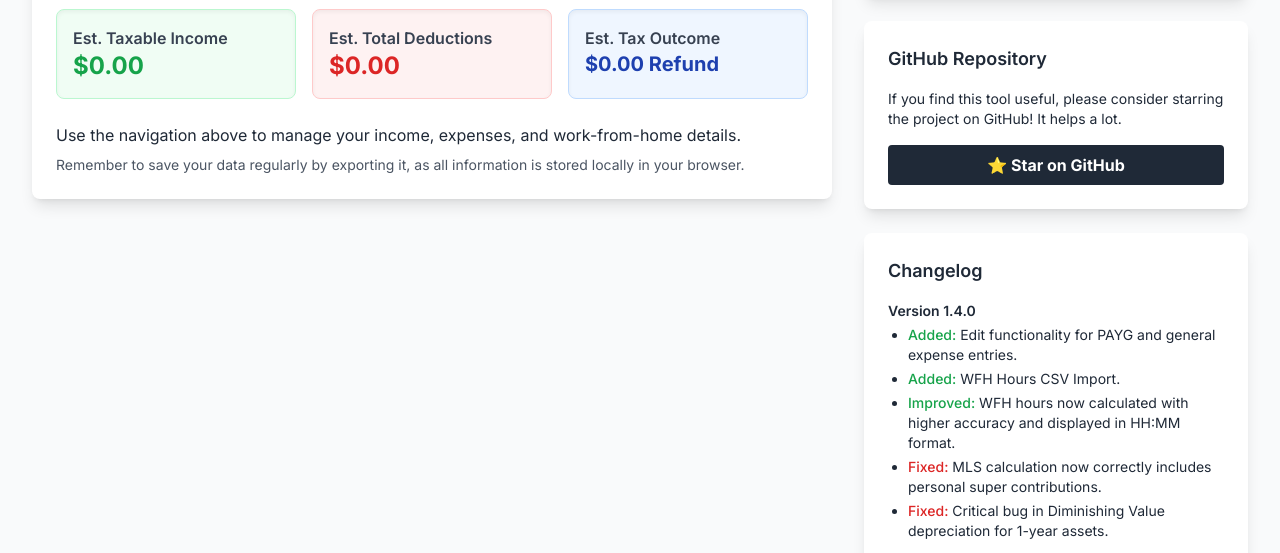
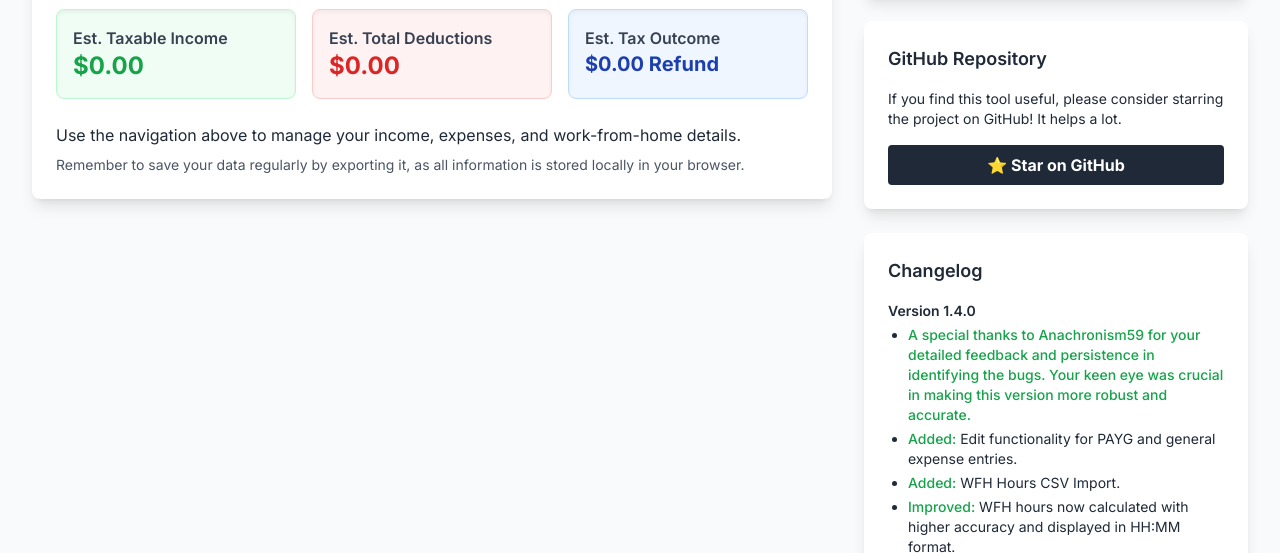
Before and after one commit to kazimurtaza/aussie-tax-helper, a plain HTML site: page index.html in a window 1280 px wide. Shown: the part 284-837 px from the top of the page. Drawn offline with nearby package versions, Linux system fonts and the light colour scheme.

Commit message:
special thanks
special thanks

```diff
--- a/index.html
+++ b/index.html
@@ -612,6 +612,7 @@
                     <div>
                         <h4 class="font-semibold">Version 1.4.0</h4>
                         <ul class="list-disc pl-5 mt-1 space-y-1">
+                            <li><strong class="font-medium text-green-600">A special thanks to Anachronism59 for your detailed feedback and persistence in identifying the bugs. Your keen eye was crucial in making this version more robust and accurate.</strong></li>
                             <li><strong class="font-medium text-green-600">Added:</strong> Edit functionality for PAYG and general expense entries.</li>
                             <li><strong class="font-medium text-green-600">Added:</strong> WFH Hours CSV Import.</li>
                             <li><strong class="font-medium text-green-600">Improved:</strong> WFH hours now calculated with higher accuracy and displayed in HH:MM format.</li>
```
